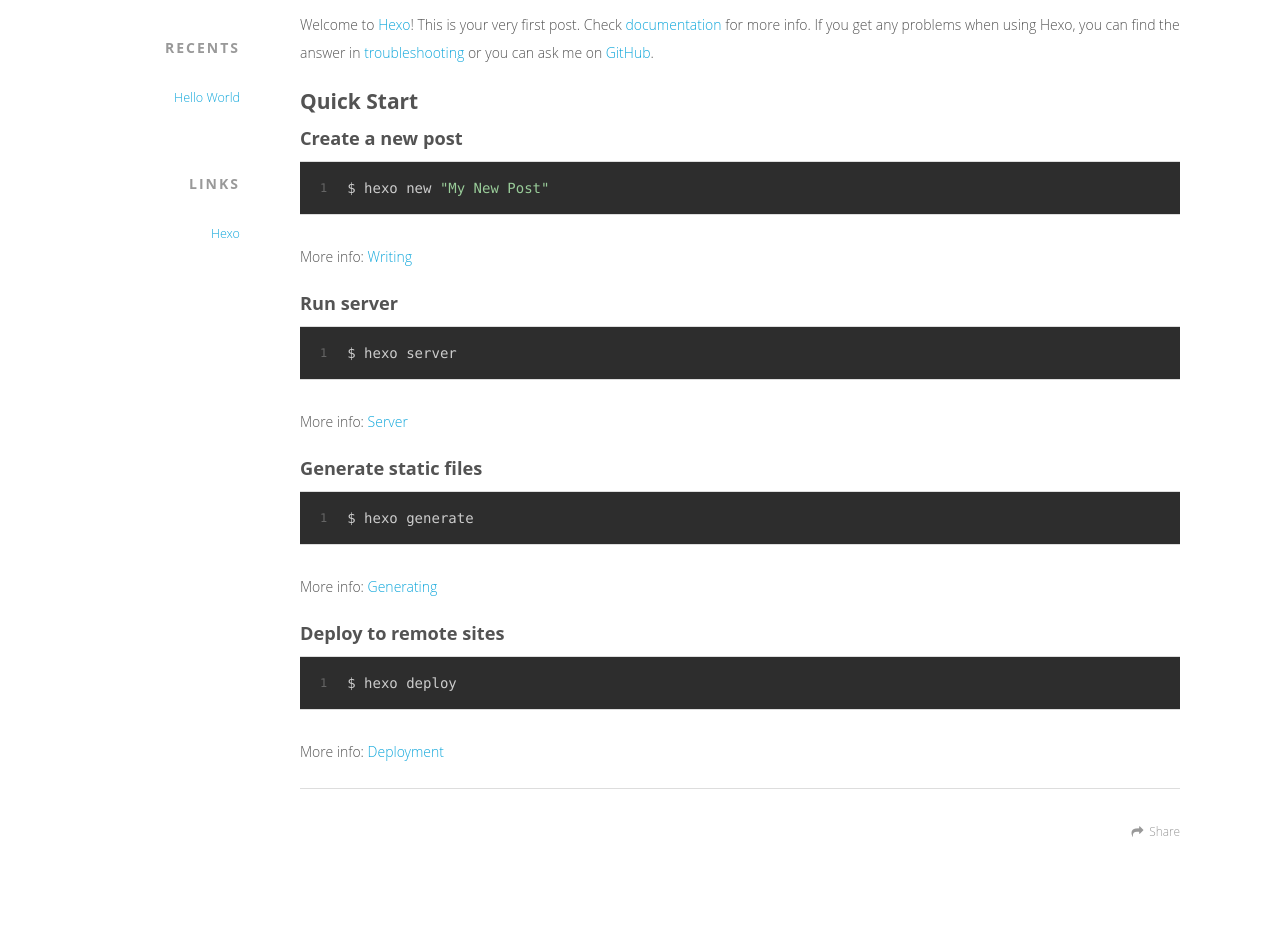
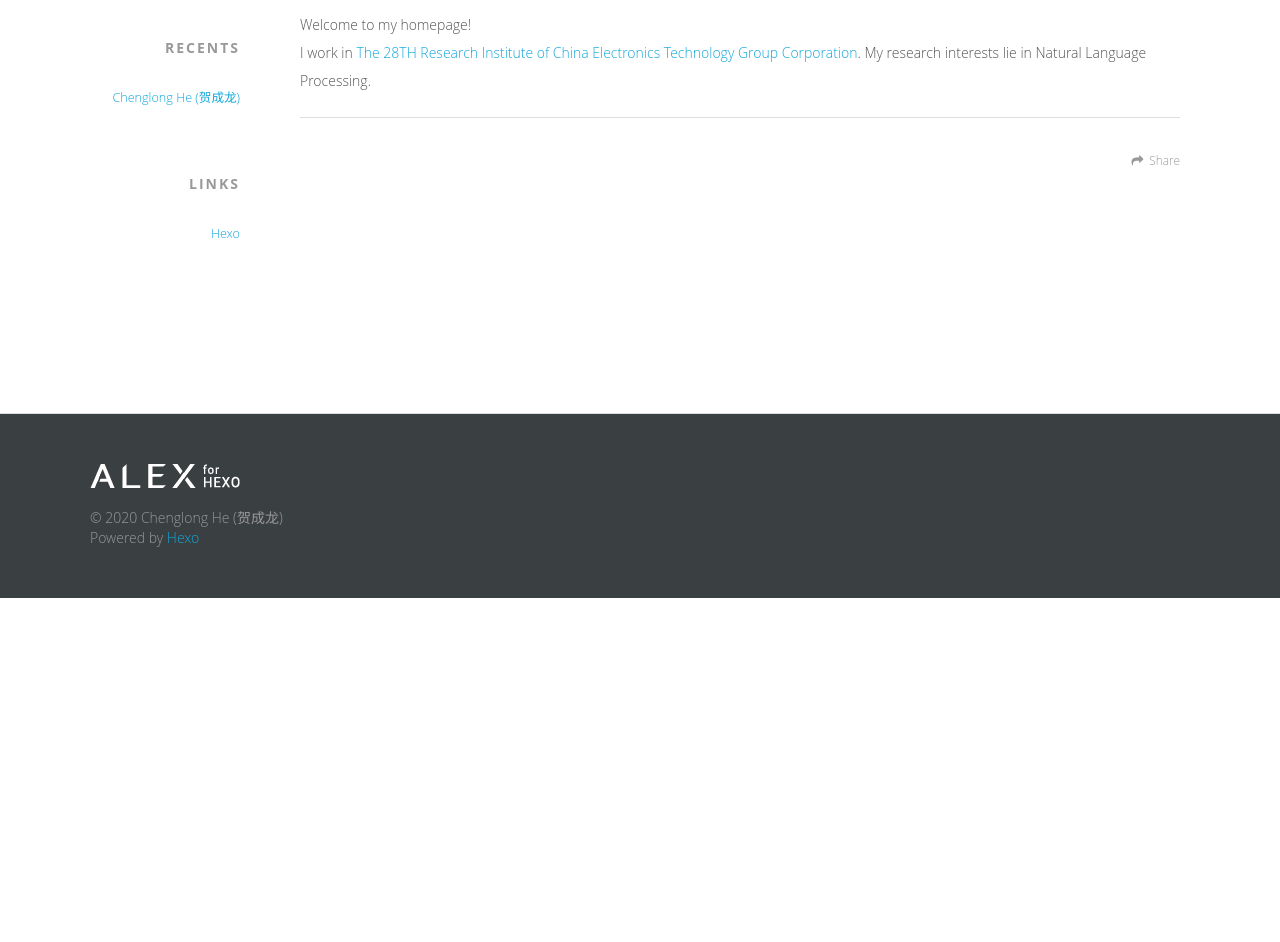
Before and after one commit to HCL28suo/HCL28suo.github.io, a plain HTML site: page 2020/01/20/hello-world/index.html in a window 1280 px wide. Shown: the part 289-1231 px from the top of the page. After the commit the page ends 887 px from the top, so only its background shows below. Drawn offline with Linux system fonts and the light colour scheme; a web font is replaced by a local one.

Commit message:
Site updated: 2020-01-20 19:47:36

```diff
--- a/2020/01/20/hello-world/index.html
+++ b/2020/01/20/hello-world/index.html
@@ -3,17 +3,17 @@
 <head>
   <meta charset="utf-8">
 
-  <title>Hello World | Chenglong He</title>
+  <title>Chenglong He (贺成龙) | Chenglong He</title>
   <meta name="viewport" content="width=device-width, initial-scale=1, maximum-scale=1">
-  <meta name="description" content="Welcome to Hexo! This is your very first post. Check documentation for more info. If you get any problems when using Hexo, you can find the answer in troubleshooting or you can ask me on GitHub. Quick">
+  <meta name="description" content="Welcome to my homepage!I work in The 28TH Research Institute of China Electronics Technology Group Corporation. My research interests lie in Natural Language Processing.">
 <meta property="og:type" content="article">
-<meta property="og:title" content="Hello World">
+<meta property="og:title" content="Chenglong He (贺成龙)">
 <meta property="og:url" content="http://yoursite.com/2020/01/20/hello-world/index.html">
 <meta property="og:site_name" content="Chenglong He">
-<meta property="og:description" content="Welcome to Hexo! This is your very first post. Check documentation for more info. If you get any problems when using Hexo, you can find the answer in troubleshooting or you can ask me on GitHub. Quick">
+<meta property="og:description" content="Welcome to my homepage!I work in The 28TH Research Institute of China Electronics Technology Group Corporation. My research interests lie in Natural Language Processing.">
 <meta property="og:locale" content="en_US">
 <meta property="article:published_time" content="2020-01-20T10:57:08.138Z">
-<meta property="article:modified_time" content="2020-01-20T10:57:08.138Z">
+<meta property="article:modified_time" content="2020-01-20T11:46:00.540Z">
 <meta property="article:author" content="Chenglong He (贺成龙)">
 <meta name="twitter:card" content="summary">
 
@@ -94,7 +94,7 @@
       <ul>
 
           <li>
-            <a href="/2020/01/20/hello-world/">Hello World</a>
+            <a href="/2020/01/20/hello-world/">Chenglong He (贺成龙)</a>
           </li>
 
       </ul>
@@ -137,7 +137,7 @@
 
 
     <h1 class="article-title" itemprop="name">
-      Hello World
+      Chenglong He (贺成龙)
     </h1>
 
 
@@ -145,19 +145,7 @@
 
     <div class="article-entry" itemprop="articleBody">
 
-        <p>Welcome to <a href="https://hexo.io/" target="_blank" rel="noopener">Hexo</a>! This is your very first post. Check <a href="https://hexo.io/docs/" target="_blank" rel="noopener">documentation</a> for more info. If you get any problems when using Hexo, you can find the answer in <a href="https://hexo.io/docs/troubleshooting.html" target="_blank" rel="noopener">troubleshooting</a> or you can ask me on <a href="https://github.com/hexojs/hexo/issues" target="_blank" rel="noopener">GitHub</a>.</p>
-<h2 id="Quick-Start"><a href="#Quick-Start" class="headerlink" title="Quick Start"></a>Quick Start</h2><h3 id="Create-a-new-post"><a href="#Create-a-new-post" class="headerlink" title="Create a new post"></a>Create a new post</h3><figure class="highlight bash"><table><tr><td class="gutter"><pre><span class="line">1</span><br></pre></td><td class="code"><pre><span class="line">$ hexo new <span class="string">"My New Post"</span></span><br></pre></td></tr></table></figure>
-
-<p>More info: <a href="https://hexo.io/docs/writing.html" target="_blank" rel="noopener">Writing</a></p>
-<h3 id="Run-server"><a href="#Run-server" class="headerlink" title="Run server"></a>Run server</h3><figure class="highlight bash"><table><tr><td class="gutter"><pre><span class="line">1</span><br></pre></td><td class="code"><pre><span class="line">$ hexo server</span><br></pre></td></tr></table></figure>
-
-<p>More info: <a href="https://hexo.io/docs/server.html" target="_blank" rel="noopener">Server</a></p>
-<h3 id="Generate-static-files"><a href="#Generate-static-files" class="headerlink" title="Generate static files"></a>Generate static files</h3><figure class="highlight bash"><table><tr><td class="gutter"><pre><span class="line">1</span><br></pre></td><td class="code"><pre><span class="line">$ hexo generate</span><br></pre></td></tr></table></figure>
-
-<p>More info: <a href="https://hexo.io/docs/generating.html" target="_blank" rel="noopener">Generating</a></p>
-<h3 id="Deploy-to-remote-sites"><a href="#Deploy-to-remote-sites" class="headerlink" title="Deploy to remote sites"></a>Deploy to remote sites</h3><figure class="highlight bash"><table><tr><td class="gutter"><pre><span class="line">1</span><br></pre></td><td class="code"><pre><span class="line">$ hexo deploy</span><br></pre></td></tr></table></figure>
-
-<p>More info: <a href="https://hexo.io/docs/one-command-deployment.html" target="_blank" rel="noopener">Deployment</a></p>
+        <p>Welcome to my homepage!<br>I work in <a href="http://28.cetc.com.cn/" target="_blank" rel="noopener">The 28TH Research Institute of China Electronics Technology Group Corporation</a>. My research interests lie in Natural Language Processing. </p>
 
 
     </div>
```
Also changed, not shown: archives/2020/01/index.html (+2 -2 lines), archives/2020/index.html (+2 -2 lines), archives/index.html (+2 -2 lines), index.html (+3 -15 lines).
